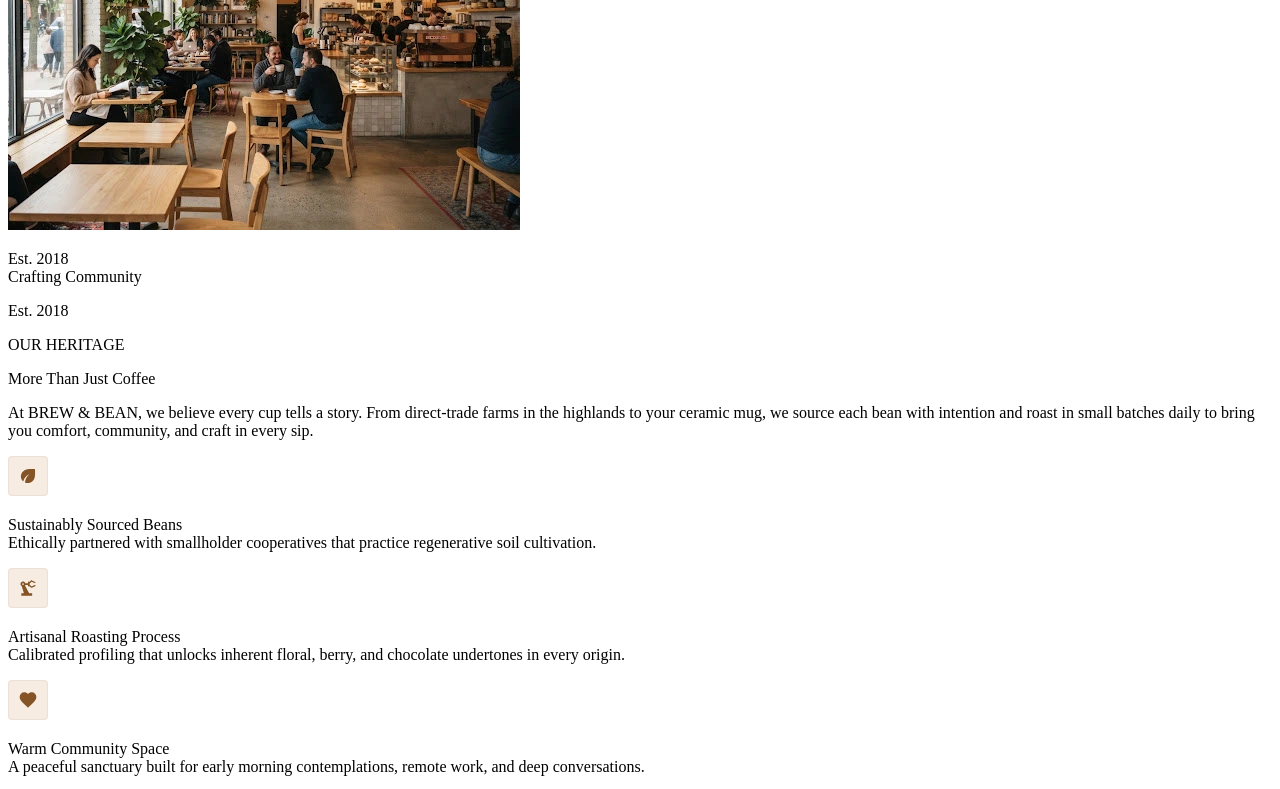
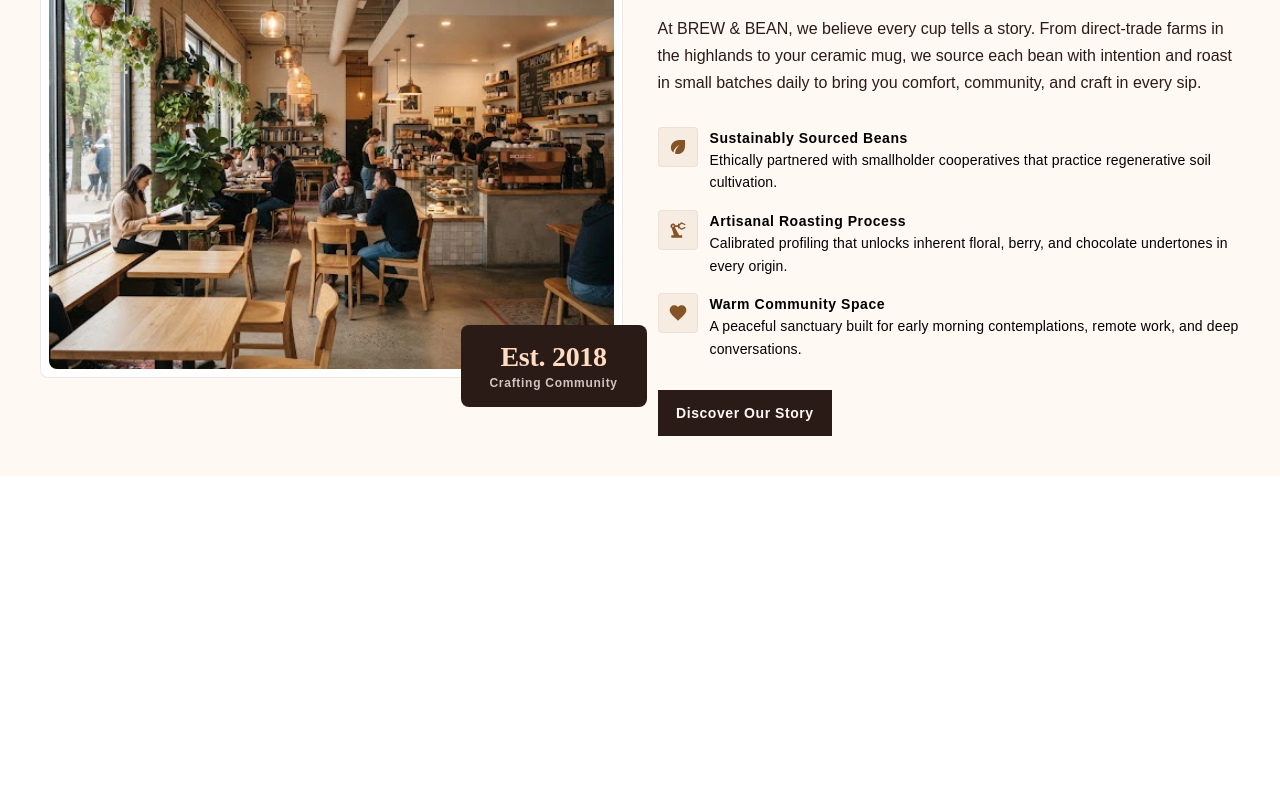
Before and after one commit to daoud2000/MiniProject-create-shop-description-section, a plain HTML site: page index.html in a window 1280 px wide. Shown: the part 160-949 px from the top of the page. After the commit the page ends 800 px from the top, so only its background shows below. Drawn offline with Linux system fonts and the light colour scheme.

Commit message:
Change stylesheet link from test.css to forth.css

```diff
--- a/index.html
+++ b/index.html
@@ -4,7 +4,7 @@
 <head>
     <meta charset="UTF-8">
     <meta name="viewport" content="width=device-width, initial-scale=1.0">
-    <link rel="stylesheet" href="test.css"/>
+    <link rel="stylesheet" href="forth.css"/>
     <title>Document</title>
 </head>
 <body>
```
